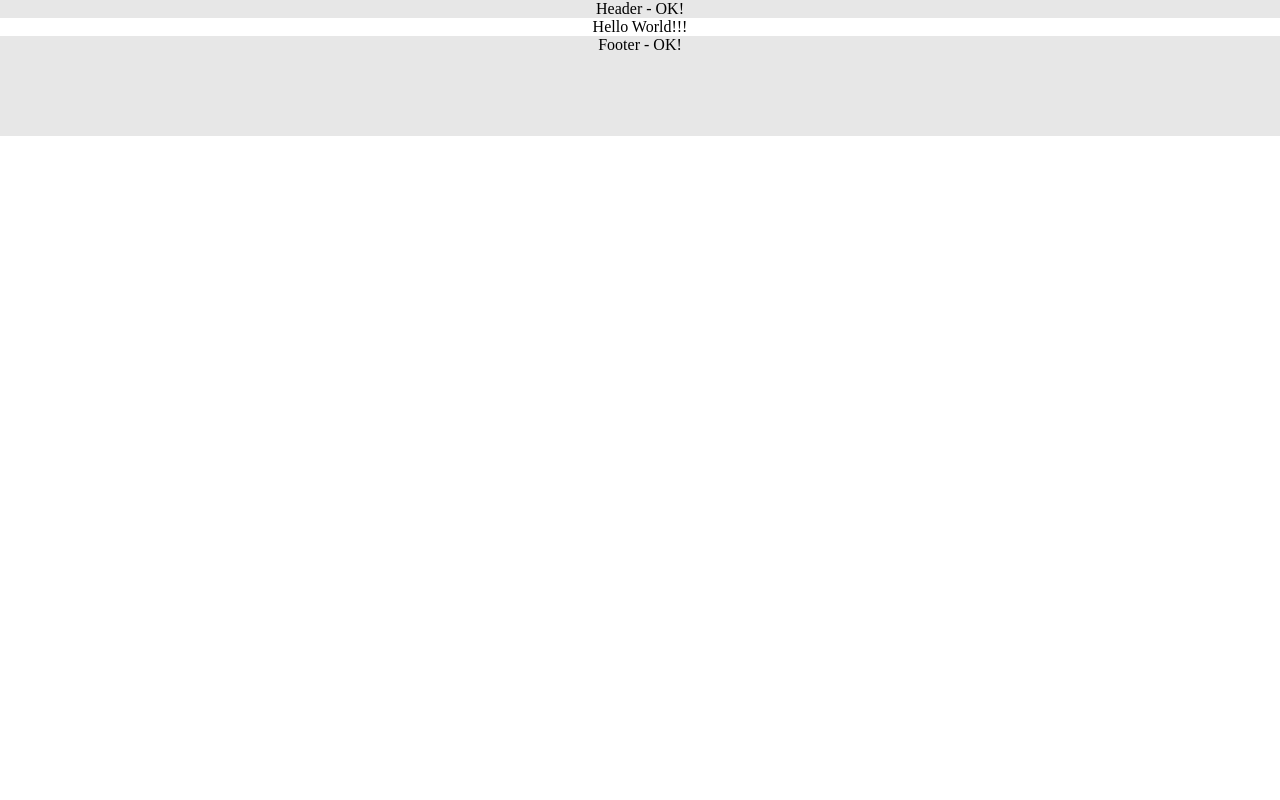
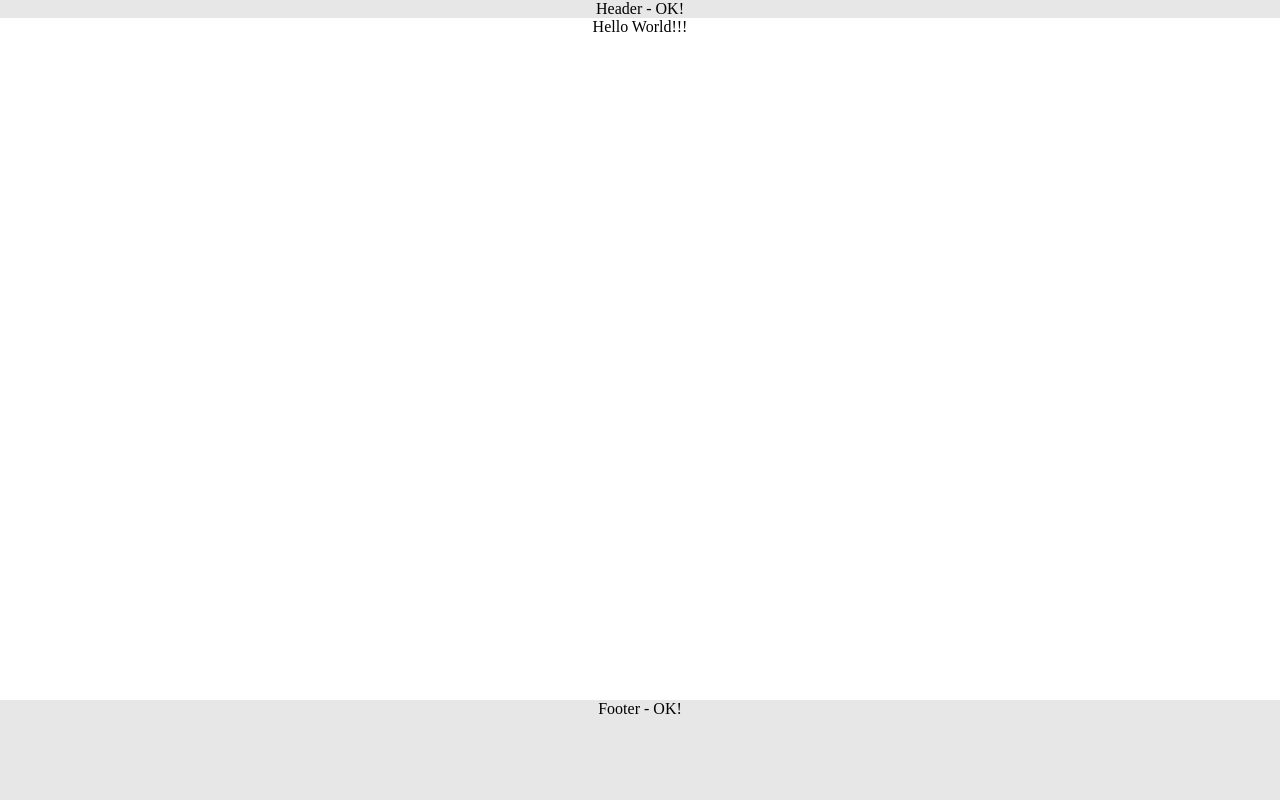
Before and after one commit to Maximzp83/myFrontEnvironment, a website: page src/index.html in a window 1280 px wide. Drawn offline with nearby package versions, Linux system fonts and the light colour scheme; files that its build step writes are made by us from their sources.

Commit message:
page structure and bottomFooter changed

```diff
--- a/src/index.html
+++ b/src/index.html
@@ -17,19 +17,17 @@
   <![endif]-->
 
   <div class="mainWrapper">
-    <div class="contentWrapper">
-      <div class="content">
+    <div id="homePage" class="homePage page">
       <!--  -->
       @@include('templateHtml/header.html')
       <!--  -->
-        <div id="homePage" class="homePage page">
+      <div class="pageContent">
 
-          <!-- code here -->
+        <!-- insert code here -->
         Hello World!!!
 
       </div>
     </div>
-
     <!--  -->
     @@include('templateHtml/footer.html')
     <!--  -->
@@ -37,7 +35,6 @@
   <!--  -->
   @@include('templateHtml/scripts.html')
   <!--  -->
-  </div>
 </body>
 
 </html>
--- a/src/styles/app/common/common.scss
+++ b/src/styles/app/common/common.scss
@@ -1,3 +1,4 @@
+
 body {
 	font-size: $pageFontSize;
 }
--- a/src/styles/optional/bottomFooter.scss
+++ b/src/styles/optional/bottomFooter.scss
@@ -1,18 +1,12 @@
-html, body {
-	min-height: 100%;
-}
-
 div.mainWrapper {
-	height: inherit;
-}
-div.contentWrapper {
-	height: inherit;
 	display: flex;
 	flex-direction: column;
+	min-height: 100vh;
+
+	& > div.page {
+		flex: 1 1 auto;
+	}
+	& > footer.mainFooter {
+		flex: 0 0 auto;
+	}
 }
-div.content {
-	flex: 1 1 auto;
-}
-footer.mainFooter {
-	flex: 0 0 auto;
-}
```
Lines whose indentation alone changed are shown as unchanged.
